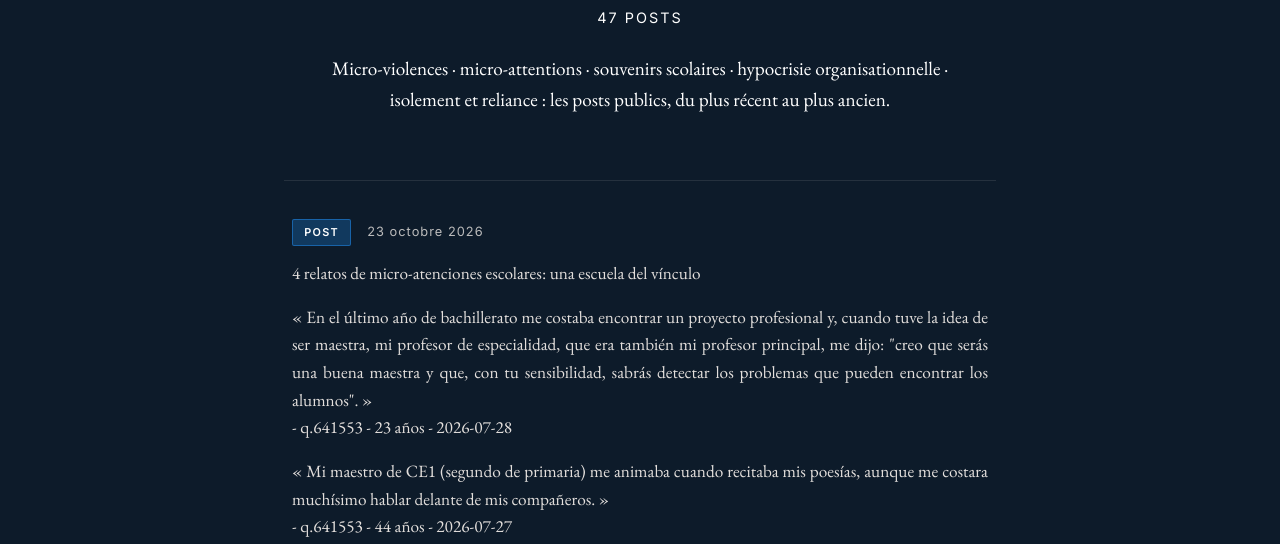
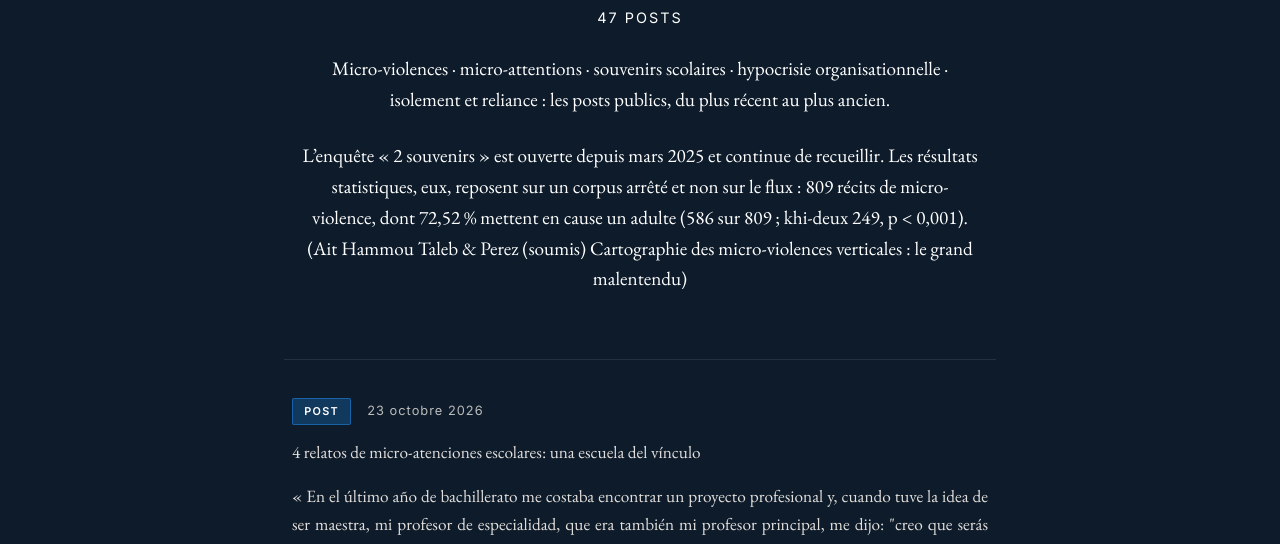
Before and after one commit to jmp1210/jmp1210.github.io, a plain HTML site: page posts-linkedin.html in a window 1280 px wide. Shown: the part 203-747 px from the top of the page. Drawn offline with nearby package versions, Linux system fonts and the light colour scheme.

Commit message:
Posts : chapeau distinguant le recueil en cours du corpus arrete des analyses

```diff
--- a/posts-linkedin.html
+++ b/posts-linkedin.html
@@ -115,6 +115,7 @@ footer { text-align: center; padding: 3.5rem 2rem 3rem; border-top: 1px solid rg
   <h1>Les posts LinkedIn</h1>
   <div class="sous">47 posts</div>
   <p class="fil-accroche">Micro-violences &middot; micro-attentions &middot; souvenirs scolaires &middot; hypocrisie organisationnelle &middot; isolement et reliance : les posts publics, du plus r&eacute;cent au plus ancien.</p>
+    <p class="fil-accroche">L’enquête « 2 souvenirs » est ouverte depuis mars 2025 et continue de recueillir. Les résultats statistiques, eux, reposent sur un corpus arrêté et non sur le flux : 809 récits de micro-violence, dont 72,52 % mettent en cause un adulte (586 sur 809 ; khi-deux 249, p &lt; 0,001). (Ait Hammou Taleb &amp; Perez (soumis) Cartographie des micro-violences verticales : le grand malentendu)</p>
 </div>
 
 <main class="fil-liste">
```
